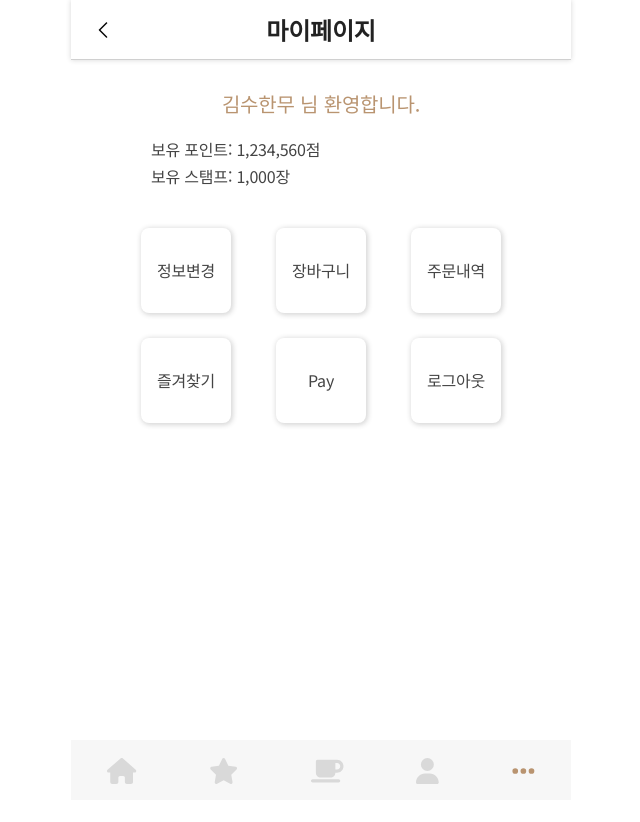
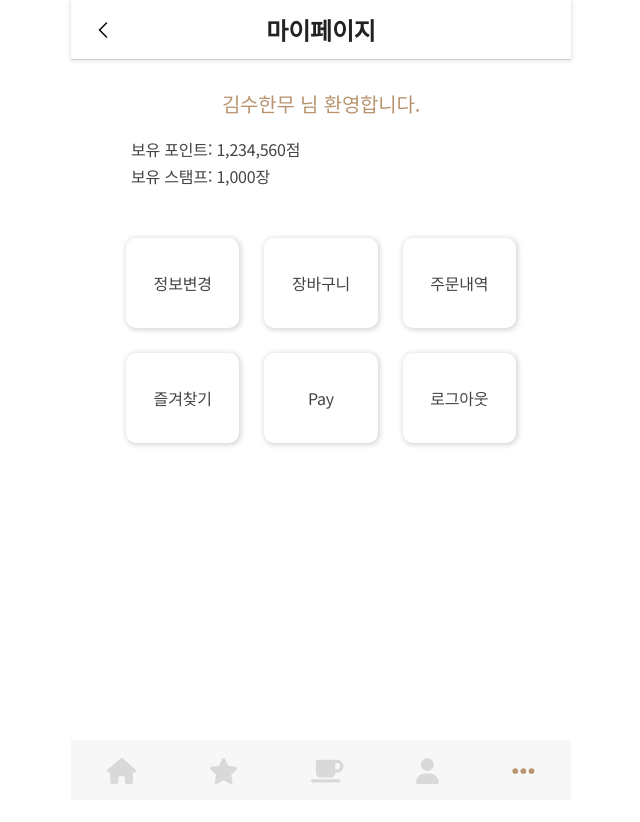
Before and after one commit to devcodemaestro/green-coffee, a React (Create React App) app: page /mypage in a window 1280 px wide. Shown: the top 822 px of the page, without its empty margins (319-959 px from the left). After the commit the page ends 800 px from the top, so only its background shows below. Built offline with nearby package versions, Linux system fonts and the light colour scheme.

Commit message:
fix: router 분리에 따른 스타일 수정

```diff
--- a/src/components/home/Member.js
+++ /dev/null
@@ -1,18 +0,0 @@
-import React from "react";
-
-const Member = () => {
-  return (
-    <div>
-      <span>
-        회원 님
-        <br /> 환영합니다.
-      </span>
-      <div className="buttons">
-        <span>마이 스탬프: 5장</span>
-        <span>마이 쿠폰: 1장</span>
-      </div>
-    </div>
-  );
-};
-
-export default Member;
--- a/src/components/home/Welcome.js
+++ b/src/components/home/Welcome.js
@@ -1,30 +1,25 @@
 import React from "react";
 import { HomeWelcomWrap } from "../../styles/HomeStyle";
-import { useNavigate } from "react-router";
-import NonMember from "./NonMember";
-import Member from "./Member";
 
 const Welcome = () => {
-  const navigate = useNavigate();
-
-  const handleTermsMove = () => {
-    navigate("/terms");
-  };
-
-  const handleLoginMove = () => {
-    navigate("/login");
-  };
   return (
     <HomeWelcomWrap>
       <div className="inner">
         <div>
           <img src={`${process.env.PUBLIC_URL}/assets/coffee.png`} alt="" />
         </div>
-        <Member />
-        <NonMember
-          handleTermsMove={handleTermsMove}
-          handleLoginMove={handleLoginMove}
-        />
+        <div>
+          <div className="welcome">
+            <span>
+              회원 님
+              <br /> 환영합니다.
+            </span>
+          </div>
+          <div className="coupon">
+            <span>마이 스탬프: 5장</span>
+            <span>마이 쿠폰: 1장</span>
+          </div>
+        </div>
       </div>
     </HomeWelcomWrap>
   );
--- a/src/components/mypage/Item.js
+++ b/src/components/mypage/Item.js
@@ -1,8 +1,9 @@
 import React from "react";
 import { ItemWrap } from "../../styles/MyPageStyle";
-import { Link } from "react-router-dom";
+import { useNavigate } from "react-router-dom";
 
 const Item = () => {
+  const navigate = useNavigate();
   const menu = [
     {
       id: "1",
@@ -25,20 +26,23 @@ const Item = () => {
       path: "/mypage",
     },
   ];
+  const handlePageMove = path => {
+    navigate(path);
+  };
 
   return (
     <ItemWrap>
-      <ul>
-        <li>정보변경</li>
-        {menu.map(item => (
-          <Link to={item.path} key={item.id}>
-            <li>{item.title}</li>
-          </Link>
-        ))}
-        <li>
-          <span>로그아웃</span>
-        </li>
-      </ul>
+      <div>
+        <span>정보변경</span>
+      </div>
+      {menu.map(item => (
+        <div key={item.id} onClick={() => handlePageMove(item.path)}>
+          <span>{item.title}</span>
+        </div>
+      ))}
+      <div>
+        <span>로그아웃</span>
+      </div>
     </ItemWrap>
   );
 };
--- a/src/pages/SignUp.js
+++ b/src/pages/SignUp.js
@@ -44,7 +44,7 @@ const SignUp = () => {
 
   const handleConfirm = () => {
     setModalOpen(false);
-    navigate("/login");
+    navigate("/");
   };
 
   return (
--- a/src/styles/HomeStyle.js
+++ b/src/styles/HomeStyle.js
@@ -33,41 +33,26 @@ export const HomeWelcomWrap = styled.div`
         display: flex;
         justify-content: center;
         align-items: center;
-        width: 140px;
+        width: 40%;
         height: 140px;
         background: #f0f0f0;
         border-radius: 50%;
       }
       :last-of-type {
+        width: 50%;
         display: flex;
         flex-direction: column;
-        gap: 20px;
-        > h2 {
-          color: #444;
+        gap: 10px;
+        padding-left: 20px;
+        color: #444;
+        .welcome {
+          font-size: 20px;
+          font-weight: 500;
         }
-        > .buttons {
+        .coupon {
           display: flex;
-          gap: 10px;
-          button {
-            :first-of-type {
-              width: 80px;
-              height: 35px;
-              border-radius: 6px;
-              border: none;
-              color: #f7f7f7;
-              background: #b99470;
-              cursor: pointer;
-            }
-            :last-of-type {
-              width: 80px;
-              height: 35px;
-              border-radius: 6px;
-              border: 1px solid #b99470;
-              color: #b99470;
-              background: #fff;
-              cursor: pointer;
-            }
-          }
+          flex-direction: column;
+          font-size: 14px;
         }
       }
     }
@@ -111,23 +96,25 @@ export const PopularMenuWrap = styled.div`
   width: 100%;
   > .inner {
     h3 {
-      margin-bottom: 8px;
+      margin-bottom: 15px;
     }
     .content {
       display: flex;
-      justify-content: center;
+      justify-content: space-between;
       align-items: center;
       flex-wrap: wrap;
-      gap: 11px;
+      gap: 20px;
+      width: 100%;
       ul {
         display: flex;
         justify-content: center;
         align-items: center;
         flex-direction: column;
-        gap: 10px;
+        gap: 20px;
+        width: calc(33.333% - 20px);
         li {
           :first-of-type {
-            width: 100px;
+            width: 100%;
             height: 100px;
             display: flex;
             justify-content: center;
--- a/src/styles/LayoutStyle.js
+++ b/src/styles/LayoutStyle.js
@@ -3,7 +3,7 @@ import styled from "@emotion/styled";
 export const LayoutWrap = styled.div`
   position: relative;
   width: 500px;
-  height: 100vh;
+  /* height: 100vh; */
   margin: 0 auto;
   background: #fff;
 `;
@@ -11,7 +11,7 @@ export const LayoutWrap = styled.div`
 export const LayoutInner = styled.div`
   width: 400px;
   height: 100%;
-  padding: 0 20px;
+  /* padding: 0 20px; */
   margin: 0 auto;
   .space {
     height: 70px;
--- a/src/styles/MyPageStyle.js
+++ b/src/styles/MyPageStyle.js
@@ -14,37 +14,30 @@ export const MyPageWrap = styled.div`
       padding-bottom: 20px;
     }
     :nth-of-type(2) {
-      padding-left: 10px;
       padding: 0 0 5px 10px;
     }
     :nth-of-type(3) {
-      padding: 0 0 40px 10px;
+      padding: 0 0 50px 10px;
     }
   }
 `;
 
 export const ItemWrap = styled.div`
   width: 100%;
-  ul {
+  display: flex;
+  justify-content: center;
+  align-items: center;
+  flex-wrap: wrap;
+  gap: 25px;
+  color: #444;
+  & div {
     display: flex;
-    justify-content: space-between;
+    justify-content: center;
     align-items: center;
-    gap: 25px;
-    flex-wrap: wrap;
-    li {
-      display: flex;
-      justify-content: center;
-      align-items: center;
-      width: 90px;
-      height: 85px;
-      border-radius: 8px;
-      box-shadow: 1px 1px 5px 1px rgba(51, 51, 51, 0.2);
-      cursor: pointer;
-    }
-    a {
-      width: 90px;
-      height: 85px;
-      color: #444;
-    }
+    width: calc(33.333% - 20px);
+    height: 90px;
+    border-radius: 10px;
+    box-shadow: 1px 1px 5px 1px rgba(51, 51, 51, 0.2);
+    cursor: pointer;
   }
 `;
```
